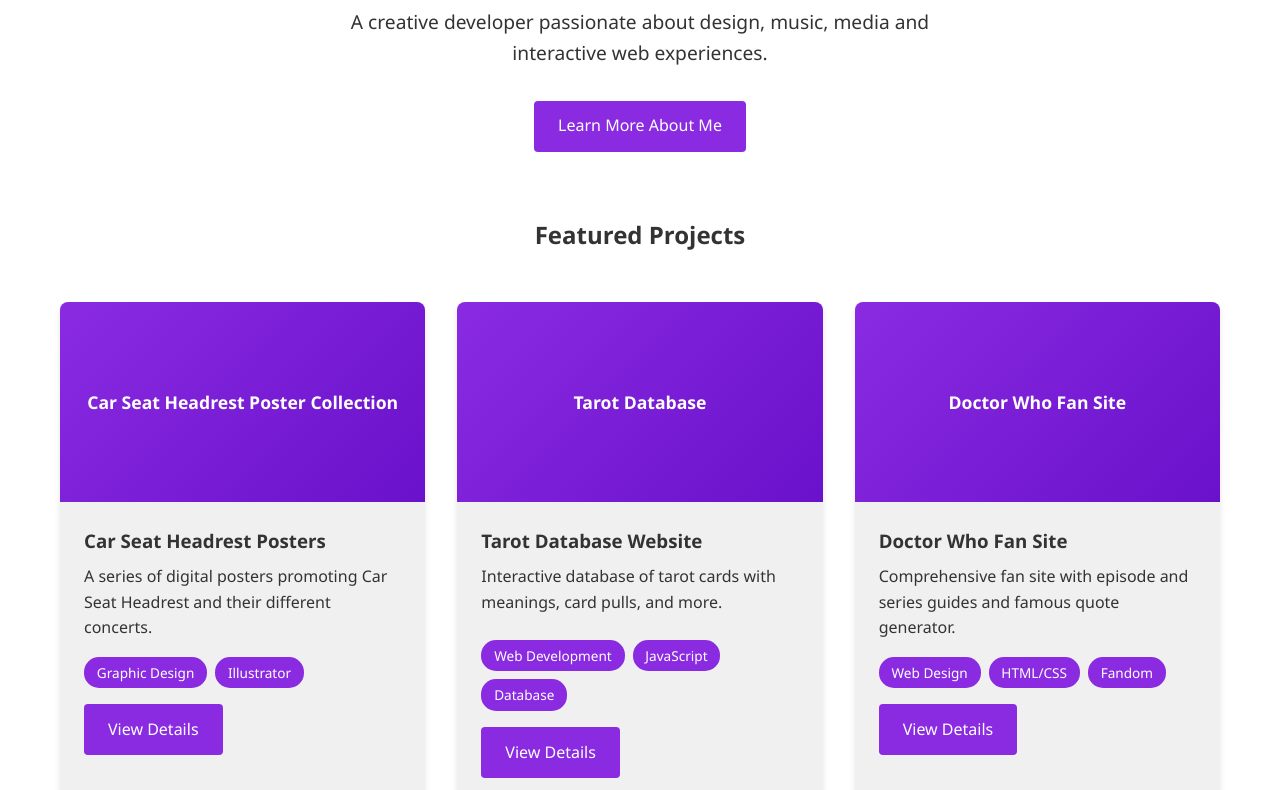
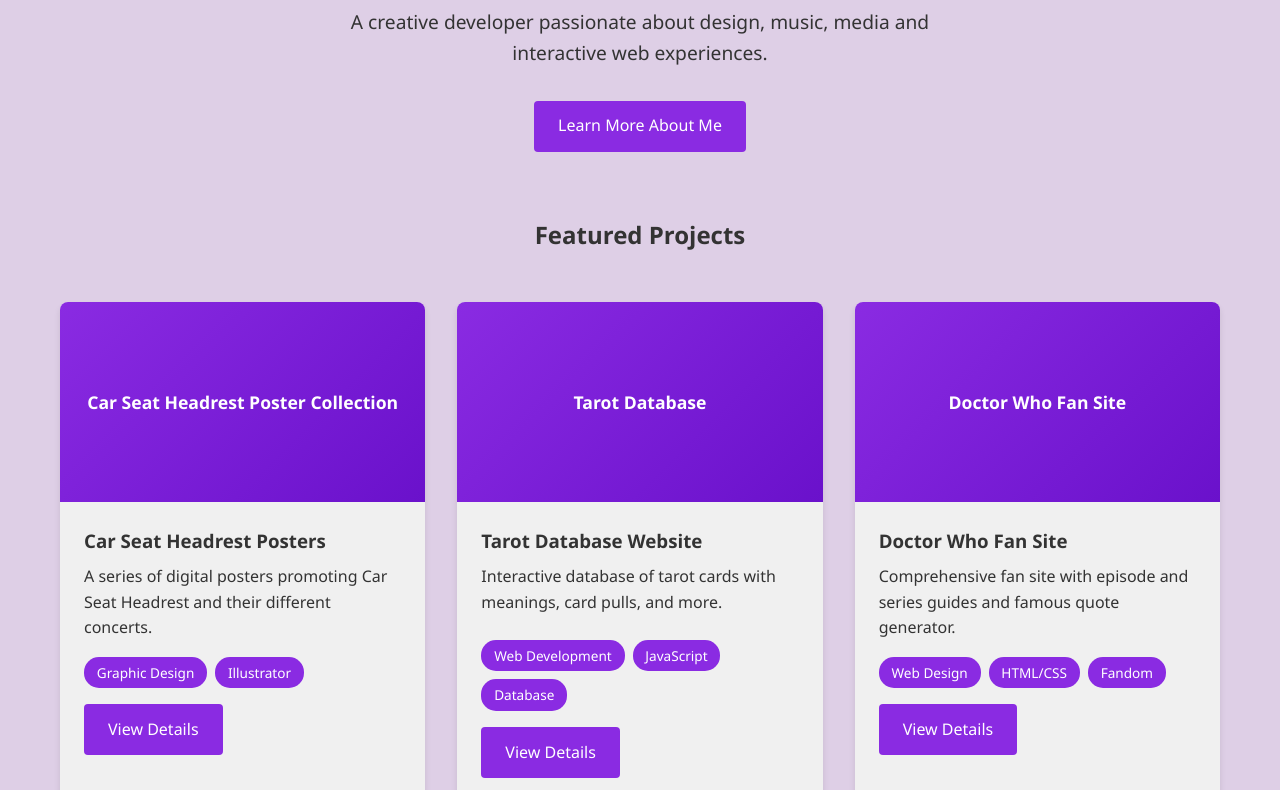
Before and after one commit to jbinke/WebBinke, a plain HTML site: page index.html in a window 1280 px wide. Shown: the part 268-1058 px from the top of the page. Drawn offline with Linux system fonts and the light colour scheme.

Commit message:
Update styles.css

```diff
--- a/styles.css
+++ b/styles.css
@@ -1,5 +1,5 @@
 :root {
-    --bg-color: #ffffff;
+    --bg-color: #DECFE6;
     --text-color: #333333;
     --accent-color: #8a2be2;
     --nav-bg: #f8f8f8;
```
